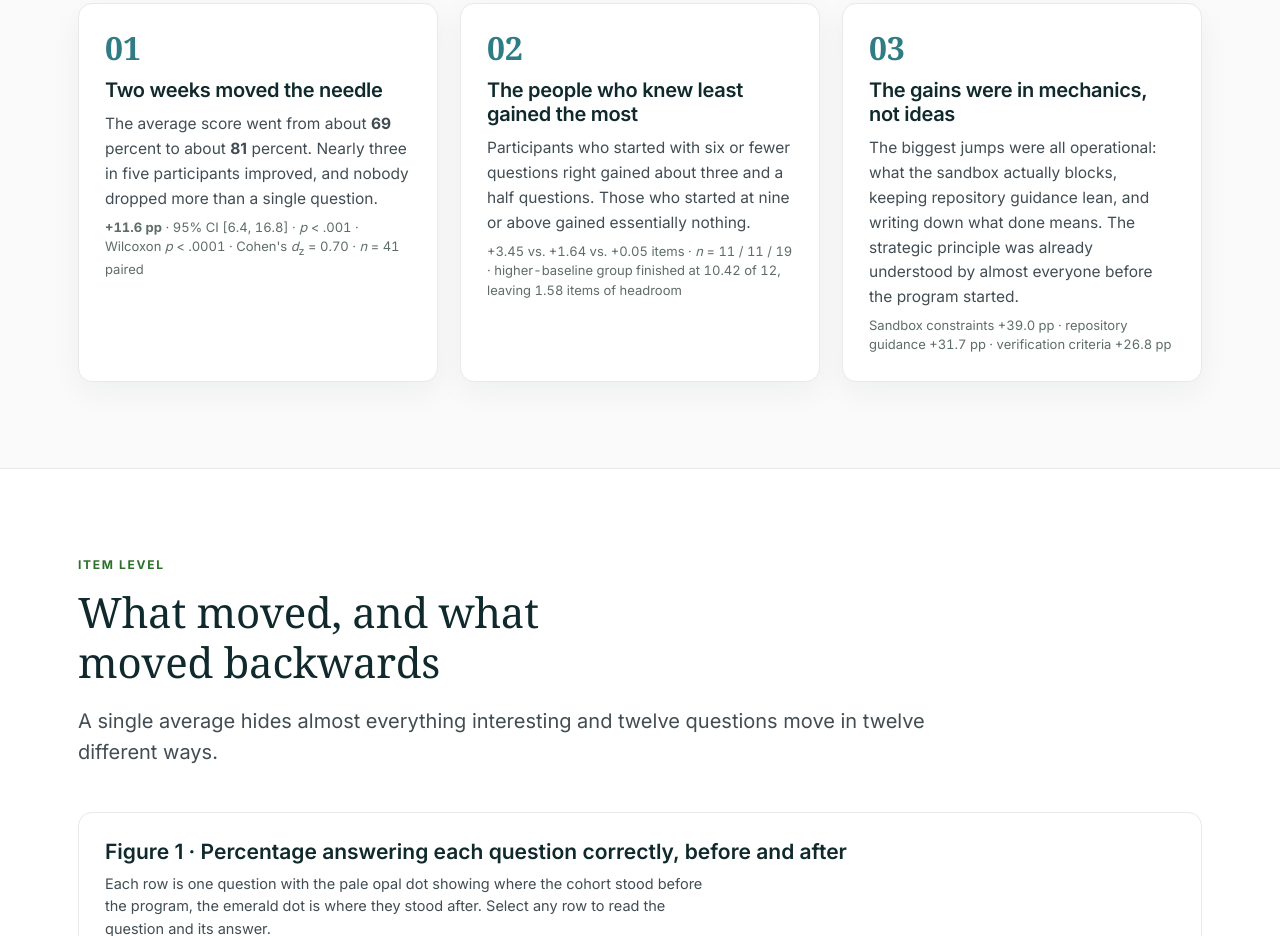
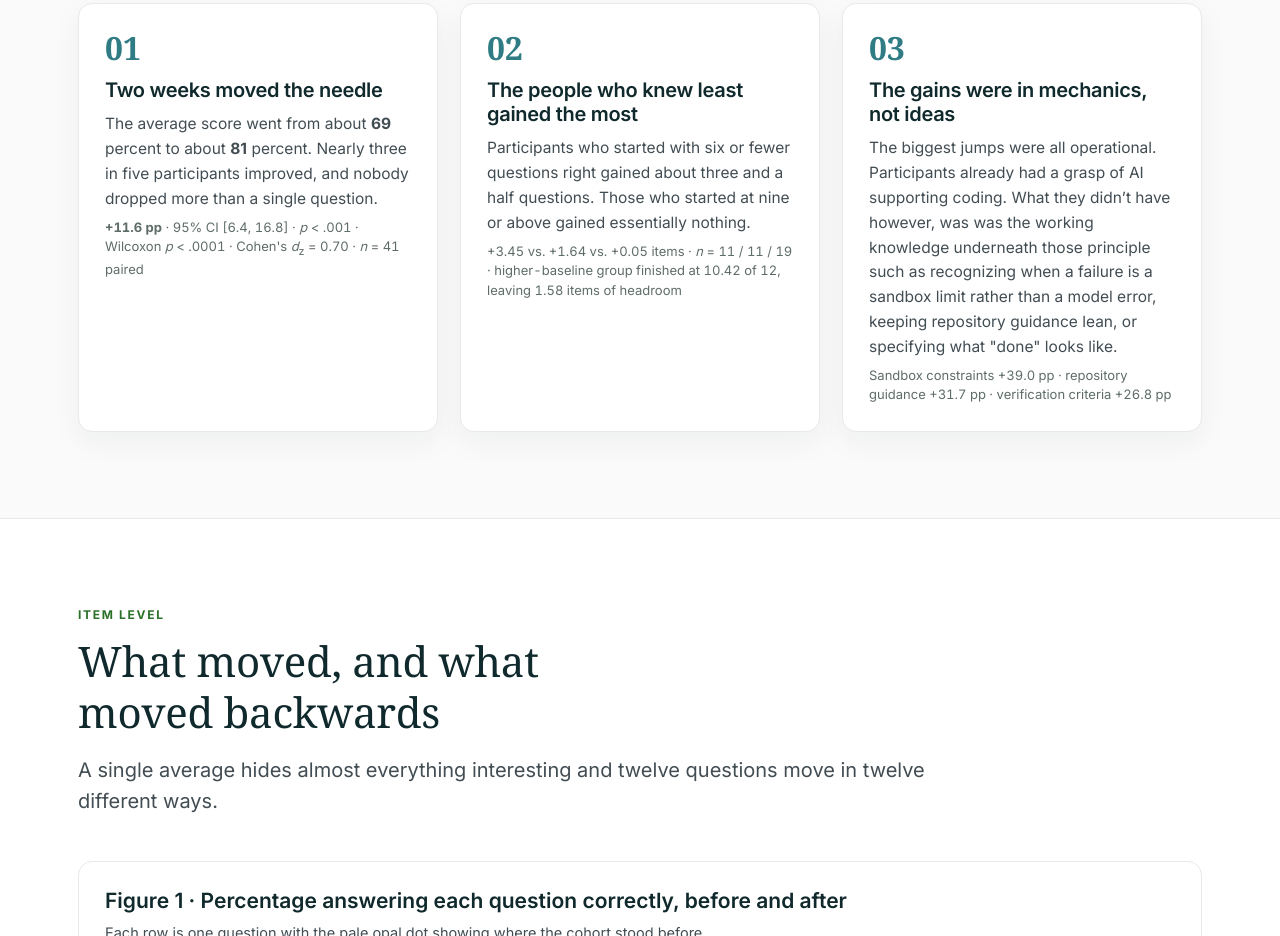
Before and after one commit to coryhymel/Nairobi-Bluepaper, a plain HTML site: page index.html in a window 1280 px wide. Shown: the part 2811-3747 px from the top of the page. Drawn offline with Linux system fonts and the light colour scheme; a web font is replaced by a local one.

Commit message:
typo fixes

```diff
--- a/index.html
+++ b/index.html
@@ -748,9 +748,7 @@ code{font-family:ui-monospace,SFMono-Regular,Menlo,Consolas,'Liberation Mono',mo
       <article class="find fade">
         <div class="fnum">03</div>
         <h3>The gains were in mechanics, not ideas</h3>
-        <p>The biggest jumps were all operational: what the sandbox actually blocks, keeping
-          repository guidance lean, and writing down what done means. The strategic principle was
-          already understood by almost everyone before the program started.</p>
+        <p>The biggest jumps were all operational. Participants already had a grasp of AI supporting coding. What they didn’t have however, was was the working knowledge underneath those principle such as recognizing when a failure is a sandbox limit rather than a model error, keeping repository guidance lean, or specifying what "done" looks like.</p>
         <span class="stat-sub">Sandbox constraints +<span data-n="q5d"></span> pp · repository
           guidance +<span data-n="q3d"></span> pp · verification criteria +<span data-n="q2d"></span> pp</span>
       </article>
```
